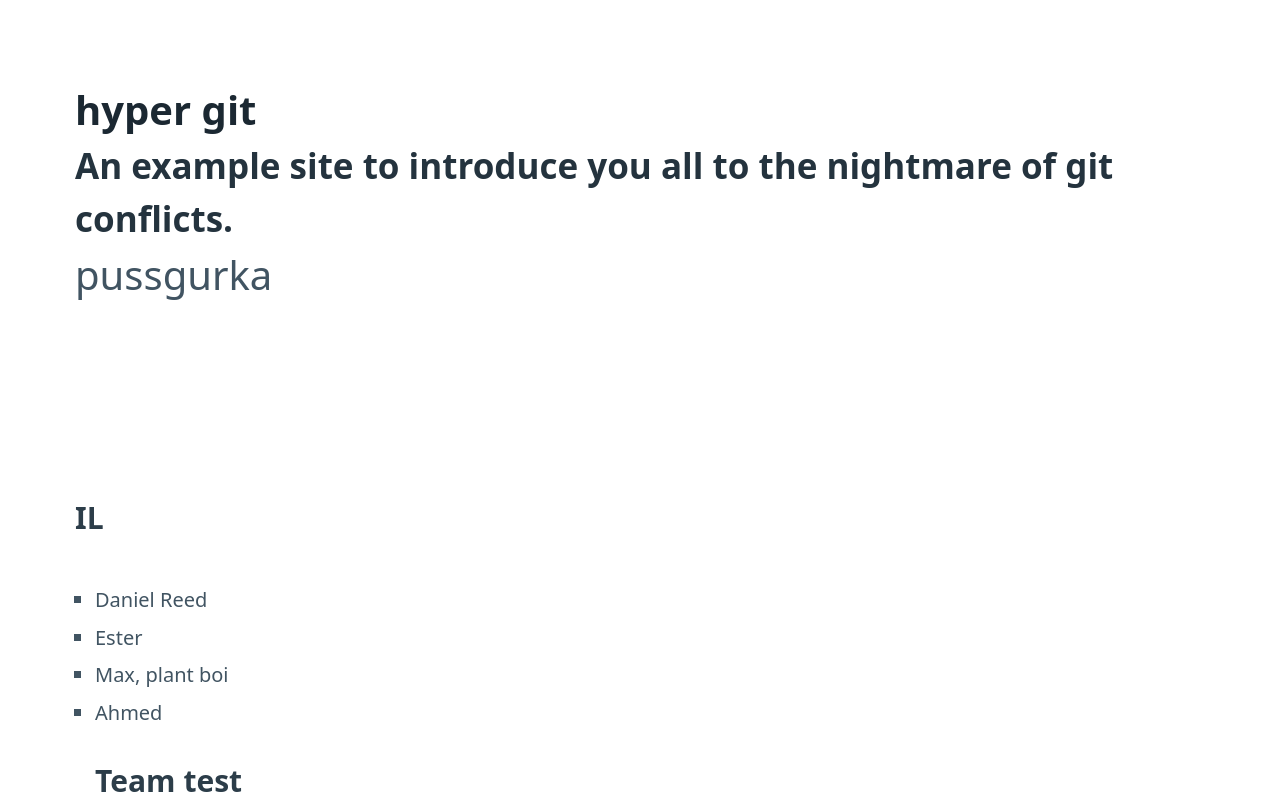
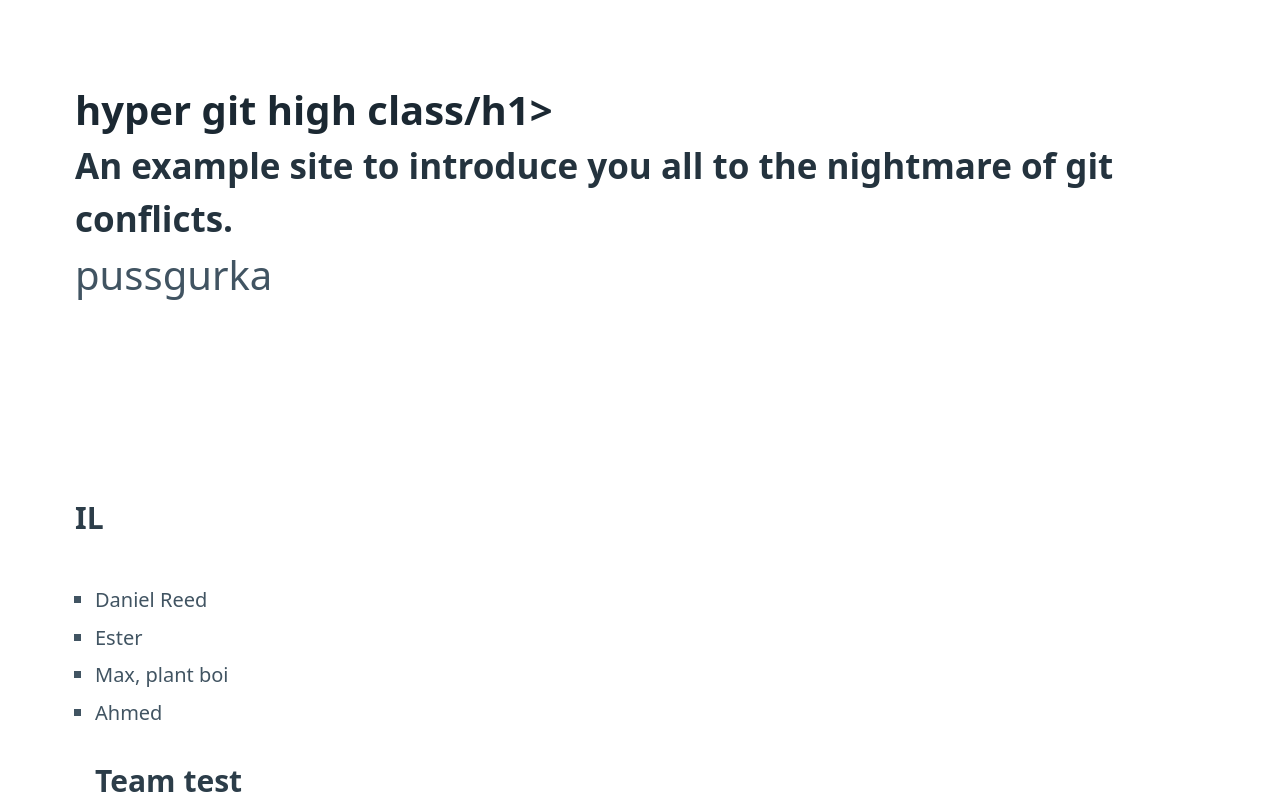
Before and after one commit to kwaimind/hyper-git, a website: page index.html in a window 1280 px wide. Shown: the top 806 px of the page. Drawn offline with nearby package versions, Linux system fonts and the light colour scheme.

Commit message:
Title change

```diff
--- a/index.html
+++ b/index.html
@@ -13,7 +13,7 @@
 	<body>
 		<header class="container">
 			<hgroup>
-				<h1>hyper git</h1>
+				<h1>hyper git high class/h1>
 				<h2>
 					An example site to introduce you all to the nightmare of git
 					conflicts.
```
